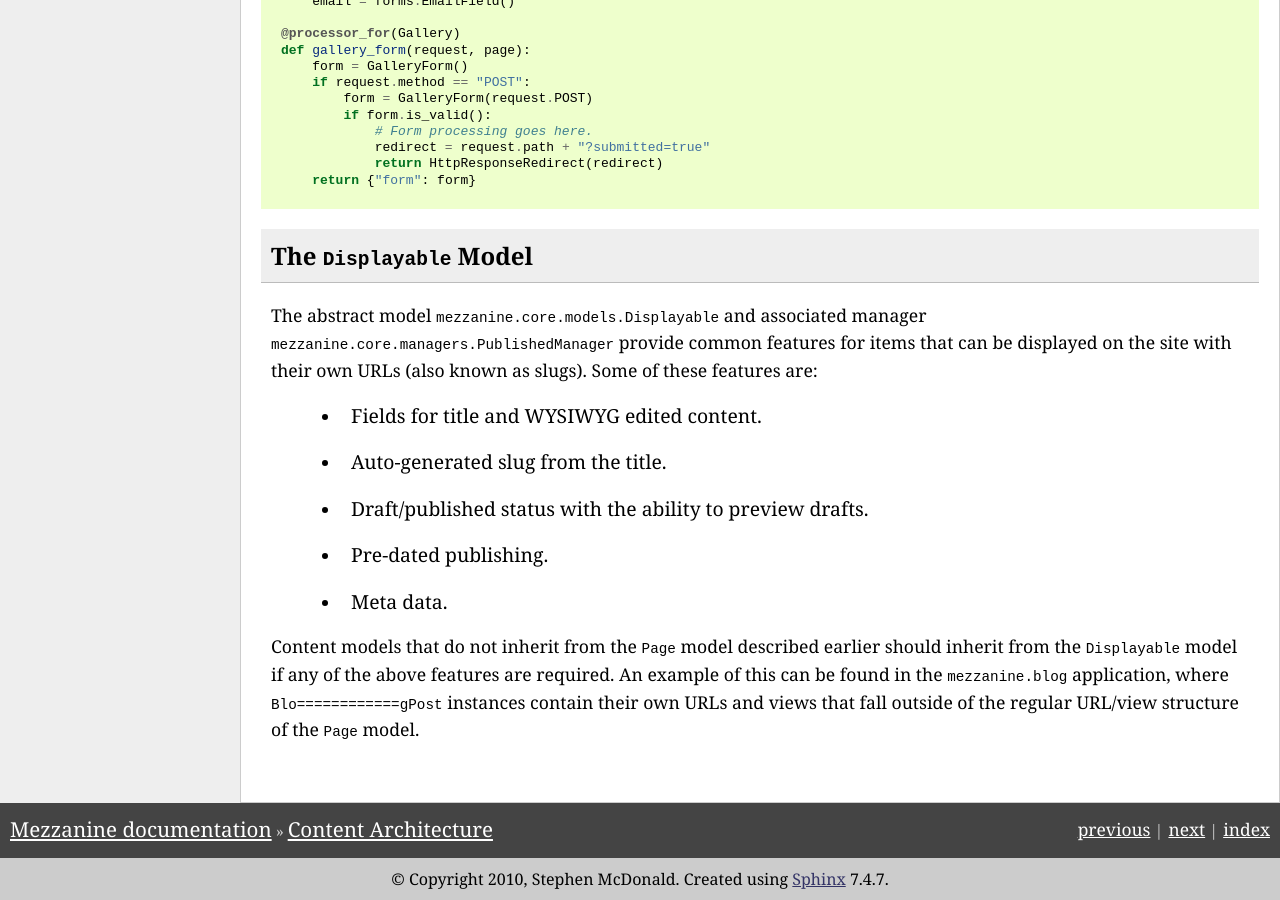
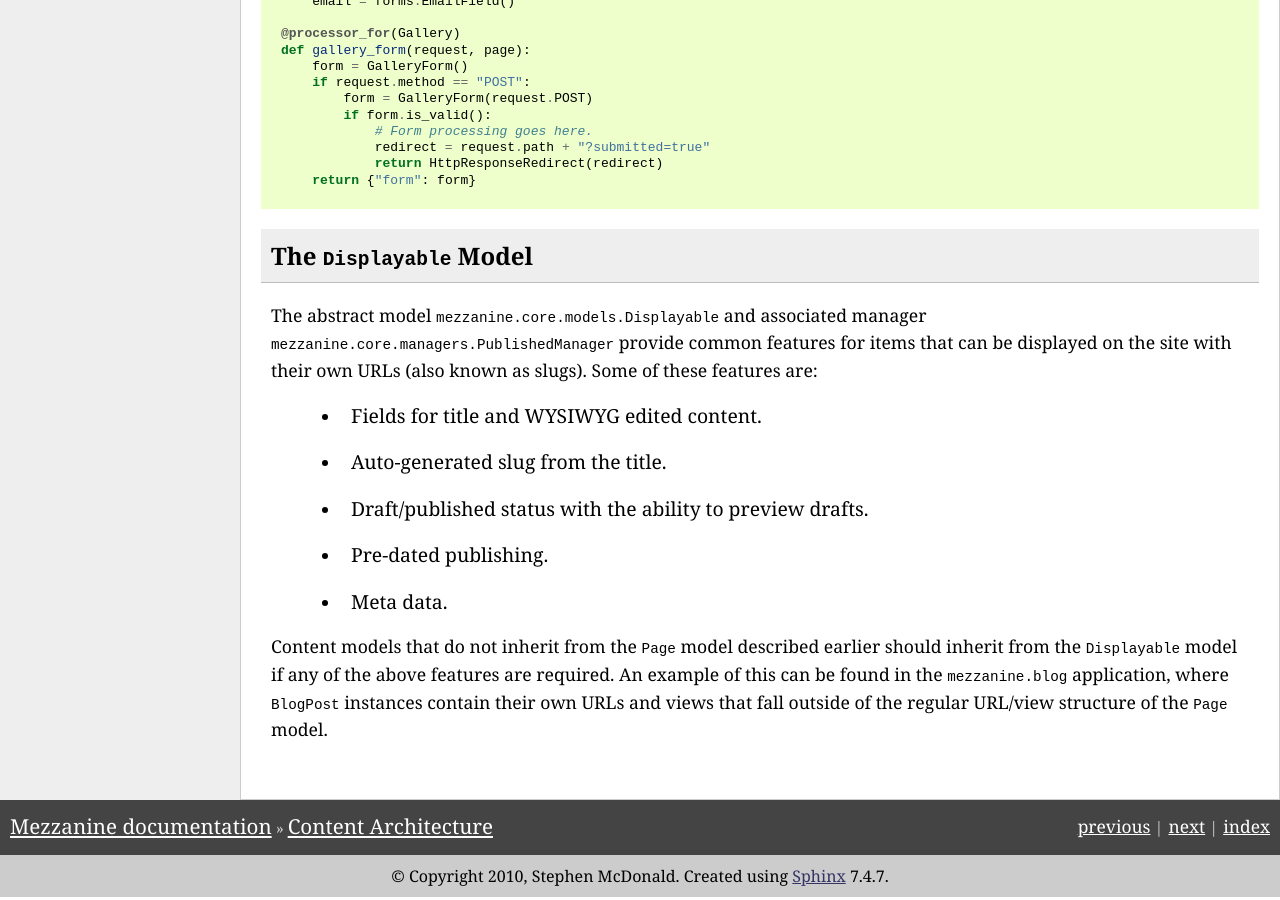
Before and after one commit to Mikechoi78/mezzanine, a Sphinx documentation site: the page built from docs/content-architecture.rst, in a window 1280 px wide and 900 px high, scrolled down 2567 px. Built offline with Sphinx 7.4.7, drawn with Linux system fonts in a browser that asks for light colours; the version number could not be read and is left out.

Commit message:
Formatting fixes for docs.

```diff
--- a/docs/content-architecture.rst
+++ b/docs/content-architecture.rst
@@ -156,6 +156,5 @@ as slugs). Some of these features are:
 Content models that do not inherit from the ``Page`` model described earlier
 should inherit from the ``Displayable`` model if any of the above features
 are required. An example of this can be found in the ``mezzanine.blog``
-application, where ``Blo============gPost`` instances contain their own URLs
-and views that fall outside of the regular URL/view structure of the
-``Page`` model.
+application, where ``BlogPost`` instances contain their own URLs and views
+that fall outside of the regular URL/view structure of the ``Page`` model.
```
